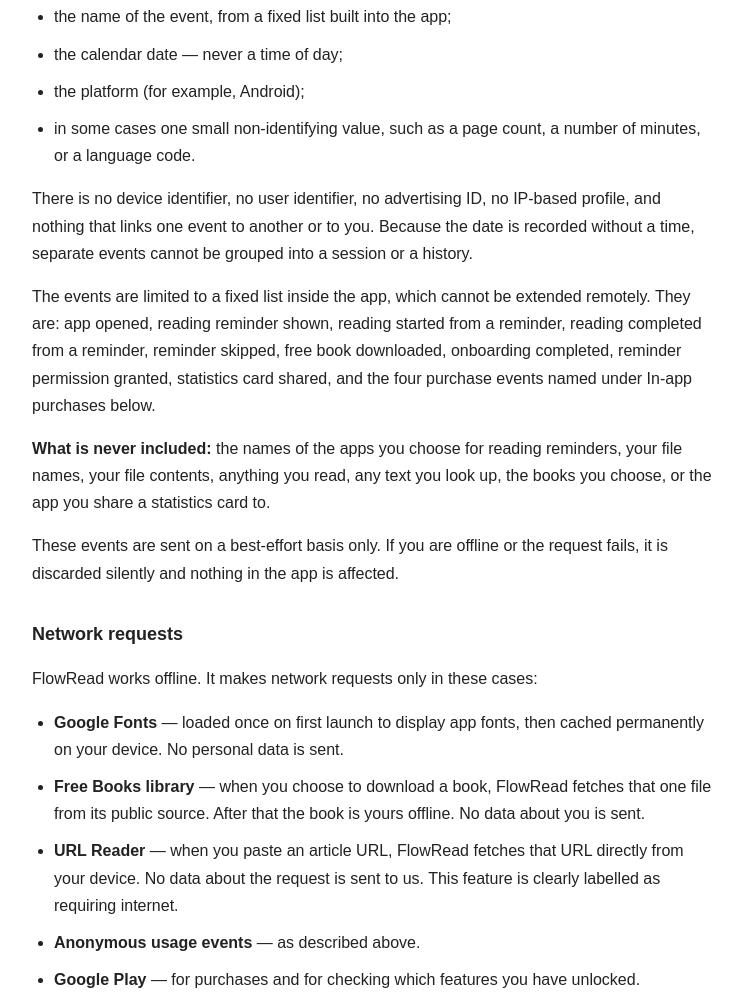
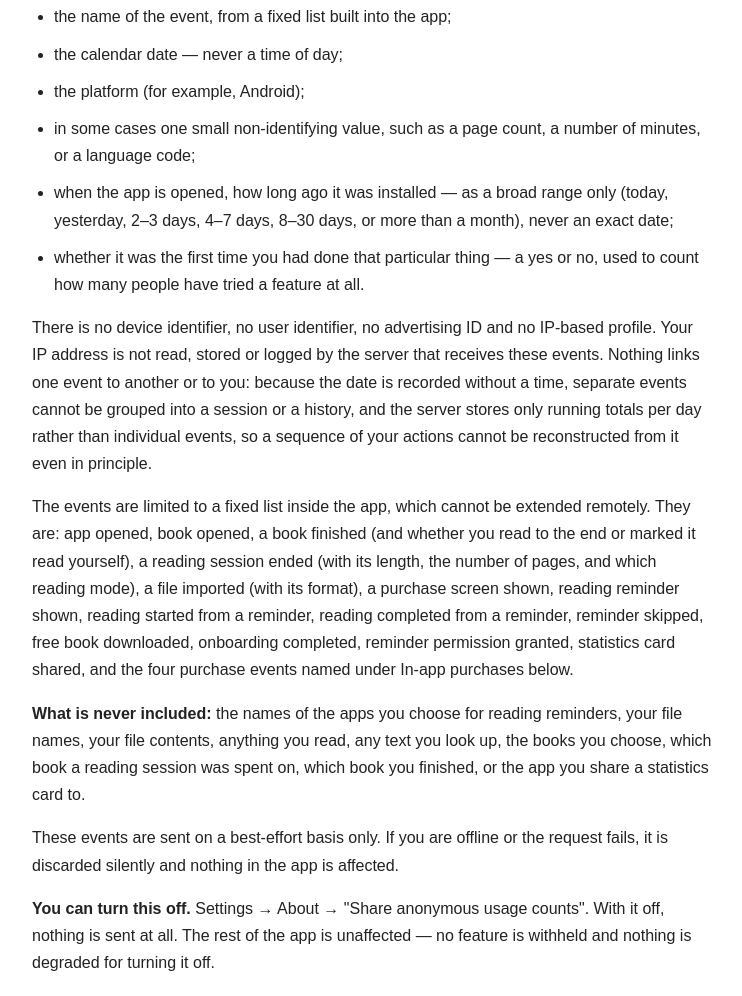
Before and after one commit to lost-coder1/flowread-privacy, a plain HTML site: page index.html in a window 1280 px wide. Shown: the part 801-1797 px from the top of the page, without its empty margins (268-1010 px from the left). Drawn offline with Linux system fonts and the light colour scheme.

Commit message:
Publish the 2026-11-21 amendment, plus the catalogue fetch and the IP paragraph
The amendment recorded in the app repo as published on 2026-11-21 never reached
this host — index.html was still the 2026-11-02 text. It was missing the tenure
buckets, the `first` flag, the IP-is-never-read guarantee, the totals-only
storage, the opt-out, and six of the events, all of which the app has actually
been sending since build 1.5.6 / 44.

Also new, for the remote book catalogue:

- A Book catalogue bullet under Network requests.
- A paragraph stating that every outbound request lets the far server see an IP
  address, while the receiver this project runs does not read or log it.

Dated 24 November 2026.

```diff
--- a/index.html
+++ b/index.html
@@ -13,7 +13,7 @@
 </head>
 <body>
   <h1>FlowRead — Privacy Policy</h1>
-  <p><strong>Last updated: Nov 2026</strong></p>
+  <p><strong>Last updated: 24 November 2026</strong></p>
 
   <h2>Overview</h2>
   <p>FlowRead has no accounts, no sign-up, and no login. We never ask for your name, email address,
@@ -38,20 +38,35 @@
     <li>the calendar date — never a time of day;</li>
     <li>the platform (for example, Android);</li>
     <li>in some cases one small non-identifying value, such as a page count, a number of minutes, or
-    a language code.</li>
+    a language code;</li>
+    <li>when the app is opened, how long ago it was installed &mdash; as a broad range only
+    (today, yesterday, 2&ndash;3 days, 4&ndash;7 days, 8&ndash;30 days, or more than a month),
+    never an exact date;</li>
+    <li>whether it was the first time you had done that particular thing &mdash; a yes or no, used
+    to count how many people have tried a feature at all.</li>
   </ul>
-  <p>There is no device identifier, no user identifier, no advertising ID, no IP-based profile, and
-  nothing that links one event to another or to you. Because the date is recorded without a time,
-  separate events cannot be grouped into a session or a history.</p>
+  <p>There is no device identifier, no user identifier, no advertising ID and no IP-based profile.
+  Your IP address is not read, stored or logged by the server that receives these events. Nothing
+  links one event to another or to you: because the date is recorded without a time, separate
+  events cannot be grouped into a session or a history, and the server stores only running totals
+  per day rather than individual events, so a sequence of your actions cannot be reconstructed from
+  it even in principle.</p>
   <p>The events are limited to a fixed list inside the app, which cannot be extended remotely. They
-  are: app opened, reading reminder shown, reading started from a reminder, reading completed from a
-  reminder, reminder skipped, free book downloaded, onboarding completed, reminder permission
-  granted, statistics card shared, and the four purchase events named under In-app purchases below.</p>
+  are: app opened, book opened, a book finished (and whether you read to the end or marked it read
+  yourself), a reading session ended (with its length, the number of pages, and
+  which reading mode), a file imported (with its format), a purchase screen shown, reading reminder
+  shown, reading started from a reminder, reading completed from a reminder, reminder skipped, free
+  book downloaded, onboarding completed, reminder permission granted, statistics card shared, and
+  the four purchase events named under In-app purchases below.</p>
   <p><strong>What is never included:</strong> the names of the apps you choose for reading reminders,
   your file names, your file contents, anything you read, any text you look up, the books you choose,
-  or the app you share a statistics card to.</p>
+  which book a reading session was spent on, which book you finished, or the app you share a
+  statistics card to.</p>
   <p>These events are sent on a best-effort basis only. If you are offline or the request fails, it
   is discarded silently and nothing in the app is affected.</p>
+  <p><strong>You can turn this off.</strong> Settings &rarr; About &rarr; "Share anonymous usage
+  counts". With it off, nothing is sent at all. The rest of the app is unaffected — no feature is
+  withheld and nothing is degraded for turning it off.</p>
 
   <h2>Network requests</h2>
   <p>FlowRead works offline. It makes network requests only in these cases:</p>
@@ -61,6 +76,11 @@
     <li><strong>Free Books library</strong> — when you choose to download a book, FlowRead fetches
     that one file from its public source. After that the book is yours offline. No data about you is
     sent.</li>
+    <li><strong>Book catalogue</strong> &mdash; when you open the Free Books library, FlowRead
+    checks a single public file, hosted on GitHub, to see whether any books have been added since
+    your copy of the app was built. The request asks only for that file and sends nothing about you,
+    your device, or anything you have read. If it cannot be reached, or is unreadable, the library
+    simply shows the list built into the app, so the feature works offline exactly as before.</li>
     <li><strong>URL Reader</strong> — when you paste an article URL, FlowRead fetches that URL
     directly from your device. No data about the request is sent to us. This feature is clearly
     labelled as requiring internet.</li>
@@ -70,6 +90,12 @@
   </ul>
   <p>Reading itself never requires internet. Your files are opened and processed entirely on your
   device.</p>
+  <p>As with any request a web browser or app makes, the server on the other end of these requests
+  &mdash; Google, GitHub, or whoever publishes a book you download &mdash; can see the internet (IP)
+  address your request came from, and handles it under its own privacy policy. FlowRead sends it
+  nothing else: no identifier, no account, and nothing about what you read. The one server this
+  project runs itself, which receives the anonymous usage counts described above, does not read,
+  store, or log the IP address at all.</p>
 
   <h2>In-app purchases and subscriptions</h2>
   <p>FlowRead offers a one-time lifetime purchase and an optional monthly or annual subscription
```
